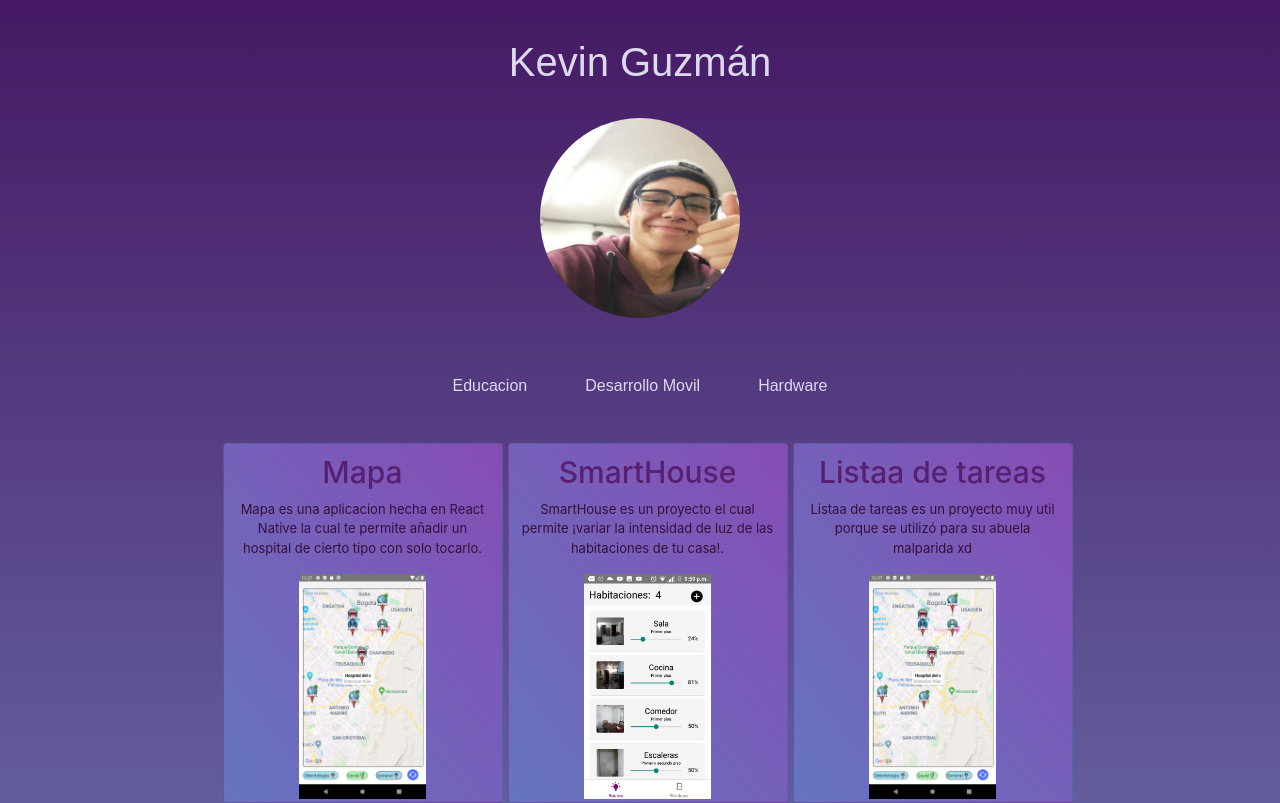
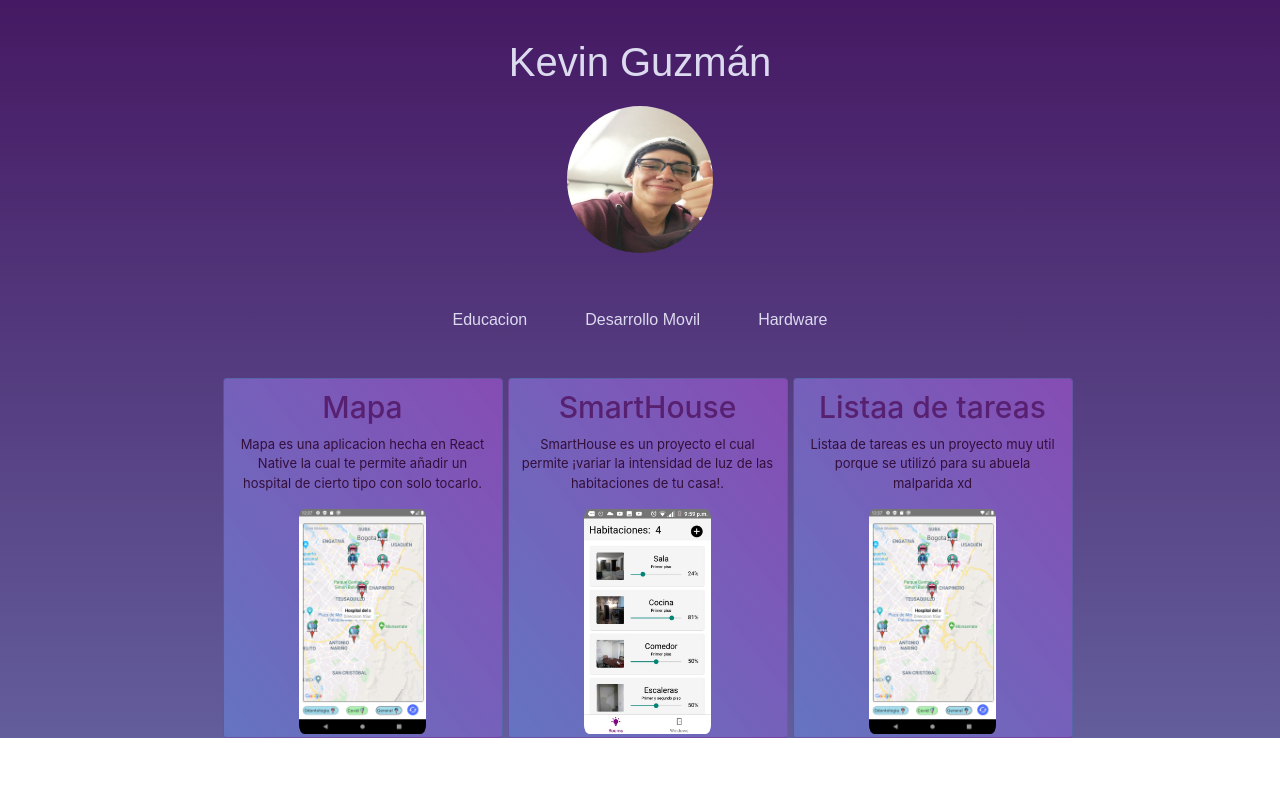
Before and after one commit to kevin-guzman/LandingPage, a React (Create React App) app: page / in a window 1280 px wide. Built offline with nearby package versions, Linux system fonts and the light colour scheme.

Commit message:
Meh commit

```diff
--- a/src/components/Card.js
+++ b/src/components/Card.js
@@ -20,7 +20,7 @@ let Card = (props) =>{
         <div
             className="row center "
             //className=""
-            style={{justifyContent:'center'}}
+            style={{justifyContent:'center', borderRadius:'50%'}}
             //onDrag={console.log('Wenassss')}
             onClick={console.log('Wenassss')}
         >
@@ -100,6 +100,7 @@ const Styles= {
     image:{
         width:'50%',
         height:'30%',
+        borderRadius:'4%'
     }
 
 }
--- a/src/components/styles/Card.css
+++ b/src/components/styles/Card.css
@@ -1,6 +1,6 @@
 .card {
     border: none;
-    border-radius: 8px; /* 8 */
+    border-radius: 10%; /* 8 */
     background: linear-gradient(to bottom left, #7a3bade8, #4f61b8e0);
     /* margin-top: 30px;
     flex: 1; */
@@ -13,6 +13,7 @@
 .Proyects-Card {
     max-height: 310px;
     max-width: 220px ;
+
     /* align-self: center; */
 }
 .Proyects-Card-Info {
@@ -63,6 +64,7 @@ transform: scale(1.13); /* (150% zoom - Note: if the zoom is too large, it will
     display: flex;
     margin: 1%;
     justify-content: center;
+
     /* flex-direction: row; */
     align-self: center;
 }
--- a/src/pages/Container.js
+++ b/src/pages/Container.js
@@ -12,7 +12,7 @@ function Container() {
             <div className="Container"  >
                 <div className="Header"   >
                     <h1>Kevin Guzmán</h1>
-                    <img className="Header_Photo" src={Photo}/>
+                    <img className="Header_Photo" src={Photo} />
                     <div className="Header_Link">
                         <button
                             className="btn"
--- a/src/styles/Container.css
+++ b/src/styles/Container.css
@@ -17,10 +17,12 @@
     color: #DCDAEF;
 }
 .Header_Photo{
-    width: 150pt;
-    height: 150pt;
+    width: 110pt;
+    height: 110pt;
     border-radius: 100%;
-    margin-top: 2%;
+    margin-top: 1%;
+    border-color: black;
+    border-width: 1;
 }
 .Header_Link{
     margin-right: 32%;
```
